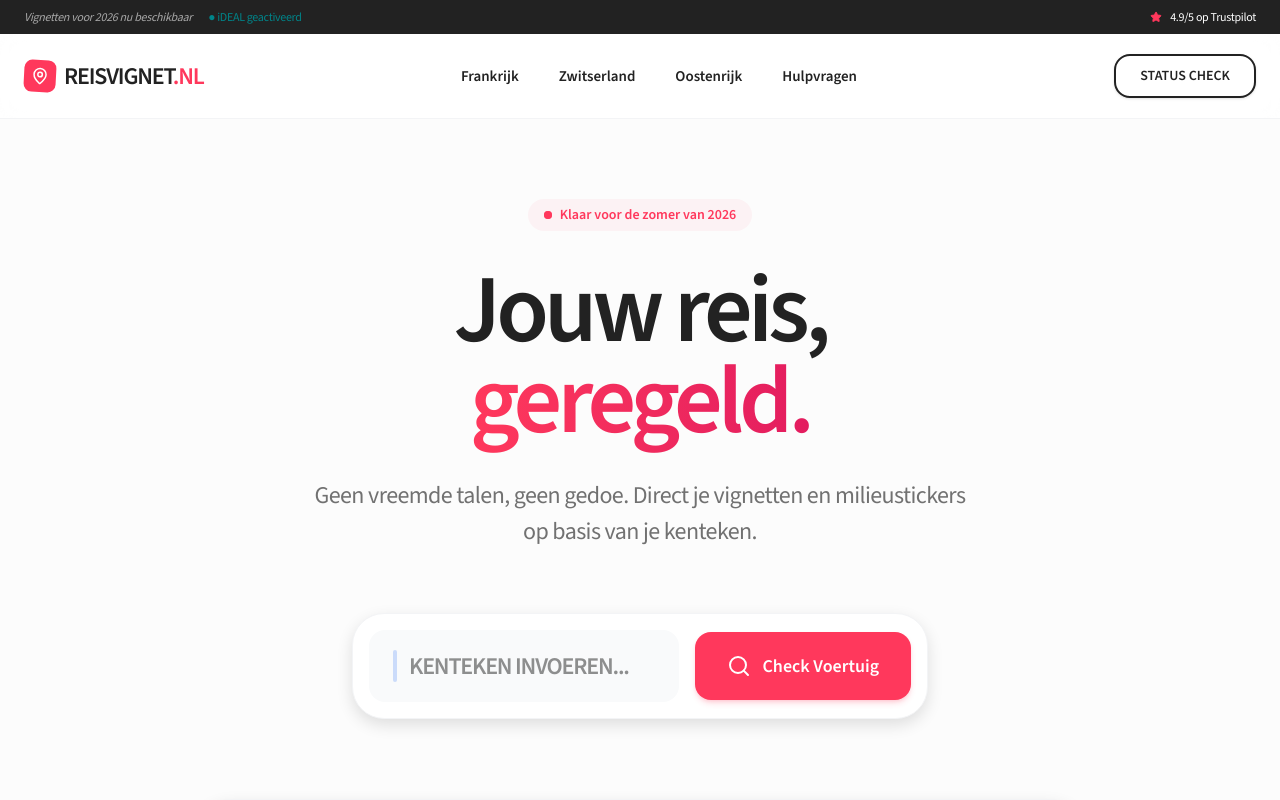
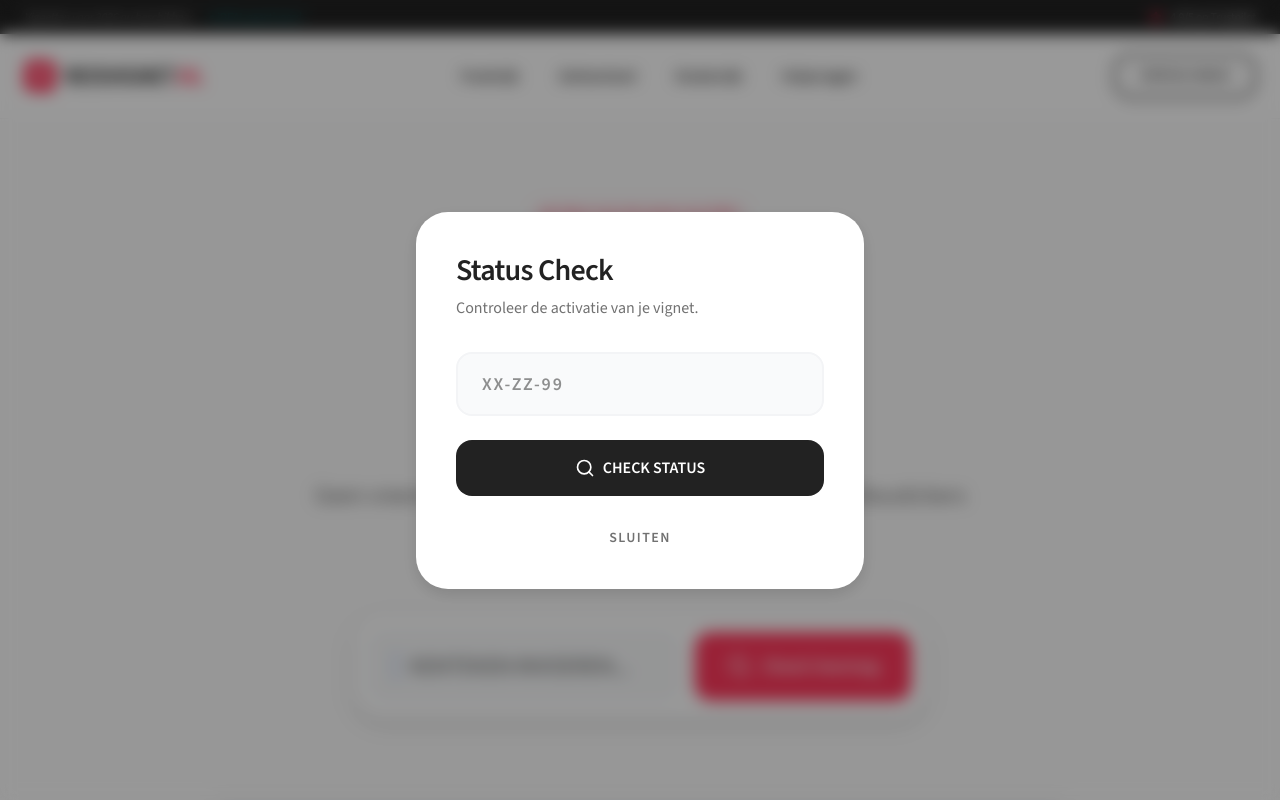
Before and after one commit to rossieauhermesagent/reisvignet-mvp, a Next.js app: page / in a window 1280 px wide. Both pictures are taken after a click on the button "STATUS CHECK". Shown: the top 800 px of the page. Built offline with nearby package versions, Linux system fonts and the light colour scheme.

Commit message:
Integrated Status Check modal and API endpoint

```diff
--- /dev/null
+++ b/src/app/api/status/route.ts
@@ -0,0 +1,39 @@
+import { NextResponse } from 'next/server';
+import { stripe } from '@/lib/stripe';
+
+export async function GET(req: Request) {
+  const { searchParams } = new URL(req.url);
+  const kenteken = searchParams.get('kenteken')?.toUpperCase();
+
+  if (!kenteken) {
+    return NextResponse.json({ error: 'Geen kenteken opgegeven' }, { status: 400 });
+  }
+
+  try {
+    // We zoeken in Stripe naar voltooide sessies met dit kenteken in de metadata
+    const sessions = await stripe.checkout.sessions.list({
+      limit: 5,
+      expand: ['data.payment_intent'],
+    });
+
+    const order = sessions.data.find(s => s.metadata?.kenteken === kenteken && s.payment_status === 'paid');
+
+    if (!order) {
+      return NextResponse.json({
+        status: 'niet_gevonden',
+        message: 'Geen actieve bestelling gevonden voor dit kenteken.'
+      });
+    }
+
+    return NextResponse.json({
+      status: 'voltooid',
+      kenteken: order.metadata?.kenteken,
+      productId: order.metadata?.productId,
+      timestamp: order.created,
+      message: 'Je vignet is succesvol geactiveerd en gekoppeld aan de officiële instanties.'
+    });
+
+  } catch (err: any) {
+    return NextResponse.json({ error: err.message }, { status: 500 });
+  }
+}
--- a/src/app/page.tsx
+++ b/src/app/page.tsx
@@ -2,6 +2,7 @@
 
 import KentekenCheck from "@/components/KentekenCheck";
 import EuropeMapSelector from "@/components/EuropeMapSelector";
+import StatusModal from "@/components/StatusModal";
 import { ShieldCheck, Clock, ArrowRight, Star, MapPin } from "lucide-react";
 import { useState } from "react";
 
@@ -9,6 +10,7 @@
   const [selectedCountry, setSelectedCountry] = useState<string | null>(null);
   const [kenteken, setKenteken] = useState<string>("");
   const [loading, setLoading] = useState(false);
+  const [isStatusModalOpen, setIsStatusModalOpen] = useState(false);
 
   const handleKentekenFound = (plate: string) => {
     setKenteken(plate);
@@ -28,9 +30,16 @@
         headers: { 'Content-Type': 'application/json' },
         body: JSON.stringify({ productId, kenteken }),
       });
-      const { sessionId, error } = await res.json();
-      if (error) throw new Error(error);
-      window.location.href = sessionId;
+
+      const data = await res.json();
+
+      if (!res.ok) {
+        throw new Error(data.error || "Server fout");
+      }
+
+      if (data.sessionId) {
+        window.location.href = data.sessionId;
+      }
     } catch (err: any) {
       alert("Checkout fout: " + err.message);
     } finally {
@@ -48,6 +57,11 @@
 
   return (
     <main className="min-h-screen bg-[#FCFCFC] selection:bg-[#ff385c]/10">
+      <StatusModal
+        isOpen={isStatusModalOpen}
+        onClose={() => setIsStatusModalOpen(false)}
+      />
+
       {/* Dynamic Top Bar */}
       <div className="bg-[#222222] text-white text-[12px] py-2 px-6 flex justify-between items-center font-medium tracking-tight">
         <div className="flex gap-4">
@@ -79,7 +93,10 @@
             <a href="#" className="hover:text-[#ff385c] transition-colors">Hulpvragen</a>
           </div>
 
-          <button className="bg-white border-2 border-[#222222] text-[#222222] px-6 py-2.5 rounded-2xl text-sm font-black hover:bg-[#222222] hover:text-white transition-all active:scale-95 shadow-sm">
+          <button
+            onClick={() => setIsStatusModalOpen(true)}
+            className="bg-white border-2 border-[#222222] text-[#222222] px-6 py-2.5 rounded-2xl text-sm font-black hover:bg-[#222222] hover:text-white transition-all active:scale-95 shadow-sm"
+          >
             STATUS CHECK
           </button>
         </div>
@@ -143,7 +160,7 @@
              </div>
           </div>
           <div className="absolute -bottom-8 -left-8 bg-white p-8 rounded-3xl airbnb-shadow max-w-[240px] border border-gray-50">
-            <p className="text-[#717171] text-sm font-medium mb-2 italic">{"\""}Heerlijk om in het Nederlands alles te kunnen regelen. Top service!{"\""}</p>
+            <p className="text-[#717171] text-sm font-medium mb-2 italic">{"\"Heerlijk om in het Nederlands alles te kunnen regelen. Top service!\""}</p>
             <div className="flex gap-1 text-[#ff385c]"><Star size={12} className="fill-current"/><Star size={12} className="fill-current"/><Star size={12} className="fill-current"/><Star size={12} className="fill-current"/><Star size={12} className="fill-current"/></div>
           </div>
         </div>
--- /dev/null
+++ b/src/components/StatusModal.tsx
@@ -0,0 +1,63 @@
+"use client";
+
+import { useState } from "react";
+import { Search, Loader2 } from "lucide-react";
+
+export default function StatusModal({ isOpen, onClose }: { isOpen: boolean, onClose: () => void }) {
+  const [kenteken, setKenteken] = useState("");
+  const [status, setStatus] = useState<any>(null);
+  const [loading, setLoading] = useState(false);
+
+  const checkStatus = async () => {
+    setLoading(true);
+    try {
+      const res = await fetch(`/api/status?kenteken=${kenteken}`);
+      const data = await res.json();
+      setStatus(data);
+    } catch (err) {
+      console.error(err);
+    } finally {
+      setLoading(false);
+    }
+  };
+
+  if (!isOpen) return null;
+
+  return (
+    <div className="fixed inset-0 bg-black/40 backdrop-blur-sm z-[100] flex items-center justify-center p-6">
+      <div className="bg-white w-full max-w-md rounded-[32px] p-10 airbnb-shadow animate-in zoom-in duration-200">
+        <h2 className="text-3xl font-black text-[#222222] mb-2 tracking-tight">Status Check</h2>
+        <p className="text-[#717171] mb-8 font-medium">Controleer de activatie van je vignet.</p>
+
+        <div className="space-y-6">
+          <input
+            value={kenteken}
+            onChange={(e) => setKenteken(e.target.value.toUpperCase())}
+            placeholder="XX-ZZ-99"
+            className="w-full bg-gray-50 border-2 border-gray-100 rounded-2xl px-6 py-4 text-lg font-black tracking-widest focus:border-[#ff385c] outline-none transition-all"
+          />
+
+          <button
+            onClick={checkStatus}
+            disabled={loading}
+            className="w-full bg-[#222222] text-white py-4 rounded-2xl font-black flex items-center justify-center gap-2 hover:bg-black transition-all active:scale-95 disabled:opacity-50"
+          >
+            {loading ? <Loader2 className="animate-spin" /> : <><Search size={20} /> CHECK STATUS</>}
+          </button>
+
+          {status && (
+            <div className={`mt-8 p-6 rounded-2xl border ${status.status === 'voltooid' ? 'bg-green-50 border-green-100' : 'bg-gray-50 border-gray-100'}`}>
+              <p className={`font-bold ${status.status === 'voltooid' ? 'text-green-700' : 'text-gray-600'}`}>
+                {status.message}
+              </p>
+            </div>
+          )}
+        </div>
+
+        <button onClick={onClose} className="mt-8 text-[#717171] font-bold text-sm hover:text-[#222222] transition-colors w-full uppercase tracking-widest">
+          Sluiten
+        </button>
+      </div>
+    </div>
+  );
+}
```
